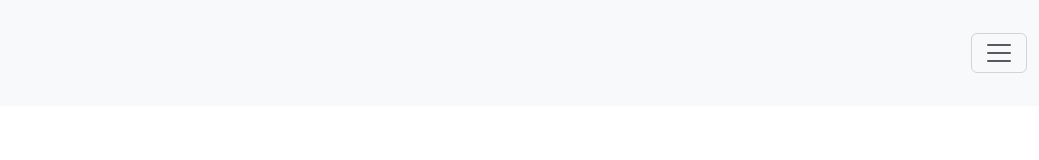
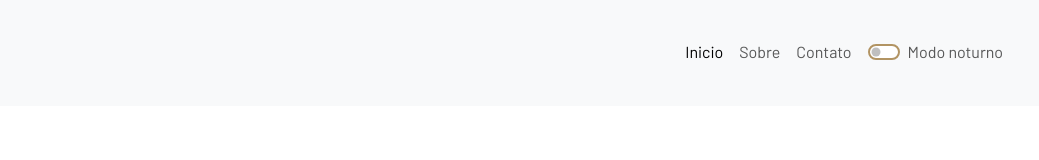
Before and after one commit to Web-D-on/Desenvolvimento-de-websites, a plain HTML site: page Serenatto/index.html in a window 1280 px wide. Shown: the full height of the page, 241-1280 px from the left. Drawn offline with nearby package versions, Linux system fonts and the light colour scheme.

Commit message:
Adicionando o  checkbox e o estilo

```diff
--- a/Serenatto/estilos.css
+++ b/Serenatto/estilos.css
@@ -2,4 +2,19 @@ body {
   --bege: #E6E0D6;
   --marrom-escuro: #816D4F;
   --marrom-claro: #B29463;
+  font-family: 'Barlow', sans-serif;
+
 }
+
+input[type=checkbox] {
+  border: 2px solid var(--marrom-claro);
+  box-shadow: none;
+}
+
+input[type=checkbox]:checked,
+input[type="checkbox"]:focus {
+  background-color: var(--marrom-claro);
+  border-color: var(--marrom-claro);
+  box-shadow: none;
+  outline: none;
+}
--- a/Serenatto/index.html
+++ b/Serenatto/index.html
@@ -11,12 +11,13 @@
   <link href="https://cdn.jsdelivr.net/npm/bootstrap@5.3.0-alpha2/dist/css/bootstrap.min.css" rel="stylesheet"
     integrity="sha384-aFq/bzH65dt+w6FI2ooMVUpc+21e0SRygnTpmBvdBgSdnuTN7QbdgL+OapgHtvPp" crossorigin="anonymous">
   <link rel="stylesheet" href="https://cdn.jsdelivr.net/npm/bootstrap-icons@1.10.4/font/bootstrap-icons.css">
+  <link href="https://fonts.googleapis.com/css2?family=Barlow+Condensed:wght@700&family=Barlow:wght@400;600&display=swap" rel="stylesheet">
   <link rel="stylesheet" href="./estilos.css">
 </head>
 
 <body>
   <header>
-    <nav class="navbar bg-body-tertiary fixed-top">
+    <nav class="navbar-expand-lg navbar bg-body-tertiary fixed-top">
       <div class="container-fluid">
         <a class="navbar-brand" href="#"><img src="./assets/logo.png" alt="Logo da cafeteria Serenatto"></a>
         <button class="navbar-toggler" type="button" data-bs-toggle="offcanvas" data-bs-target="#offcanvasNavbar"
@@ -25,7 +26,8 @@
         </button>
         <div class="offcanvas offcanvas-end" tabindex="-1" id="offcanvasNavbar" aria-labelledby="offcanvasNavbarLabel">
           <div class="offcanvas-header">
-            <h5 class="offcanvas-title" id="offcanvasNavbarLabel"><img src="./assets/logo-mobile.png" alt="Logo da cafeteria Serenatto"></h5>
+            <h5 class="offcanvas-title" id="offcanvasNavbarLabel"><img src="./assets/logo-mobile.png"
+                alt="Logo da cafeteria Serenatto"></h5>
             <button type="button" class="btn-close" data-bs-dismiss="offcanvas" aria-label="Close"></button>
           </div>
           <div class="offcanvas-body">
@@ -40,9 +42,13 @@
                 <a class="nav-link" href="#">Contato</a>
               </li>
               <li class="nav-item">
-                <a class="nav-link" href="#">Modo noturno</a>
+                <a class="nav-link" href="#">
+                  <div class="form-check form-switch">
+                    <input class="form-check-input" type="checkbox" role="switch" id="switchCheckDefault">
+                    <label class="form-check-label" for="switchCheckDefault">Modo noturno</label>
+                  </div>
+                </a>
               </li>
-
           </div>
         </div>
       </div>
```
